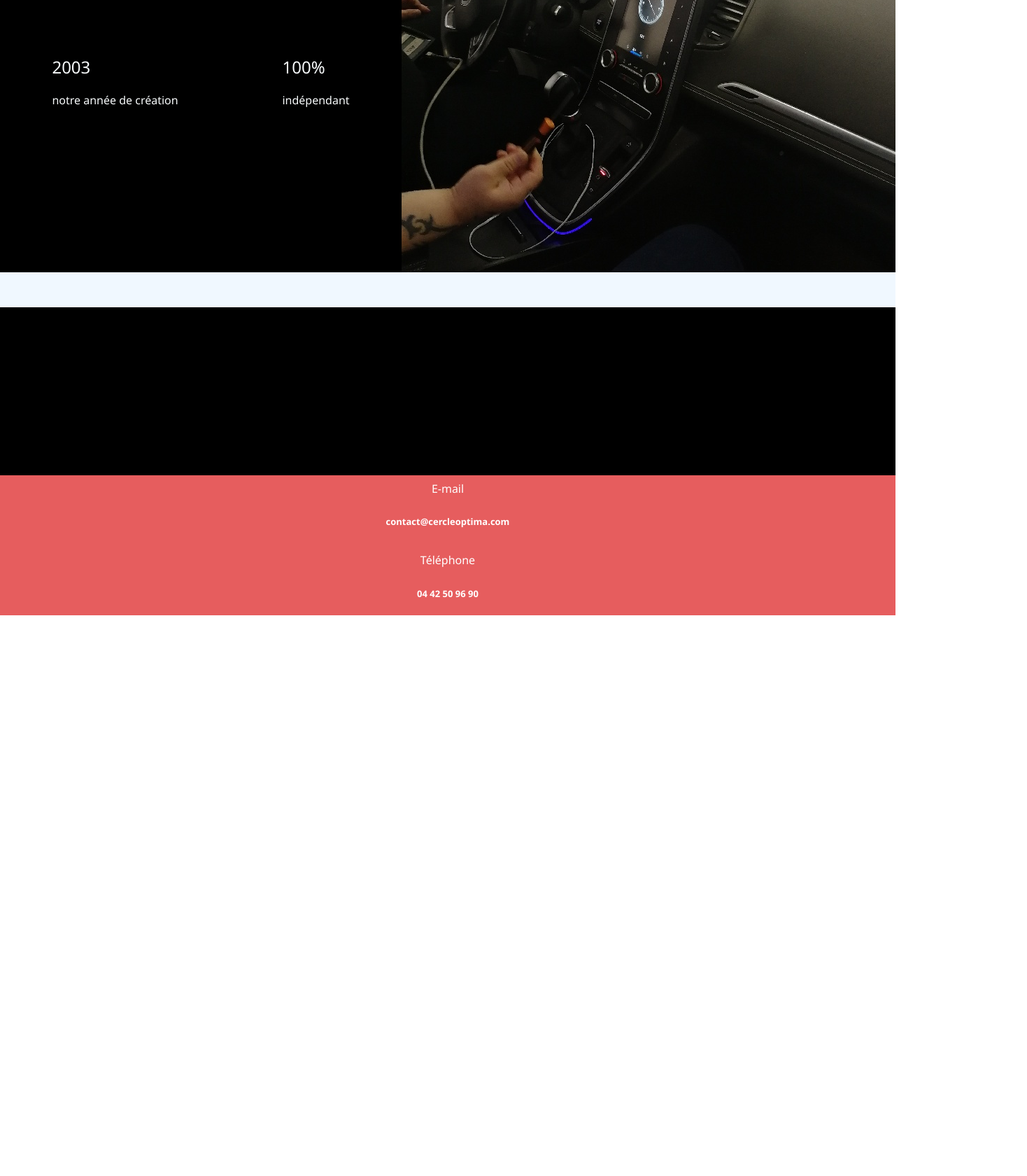
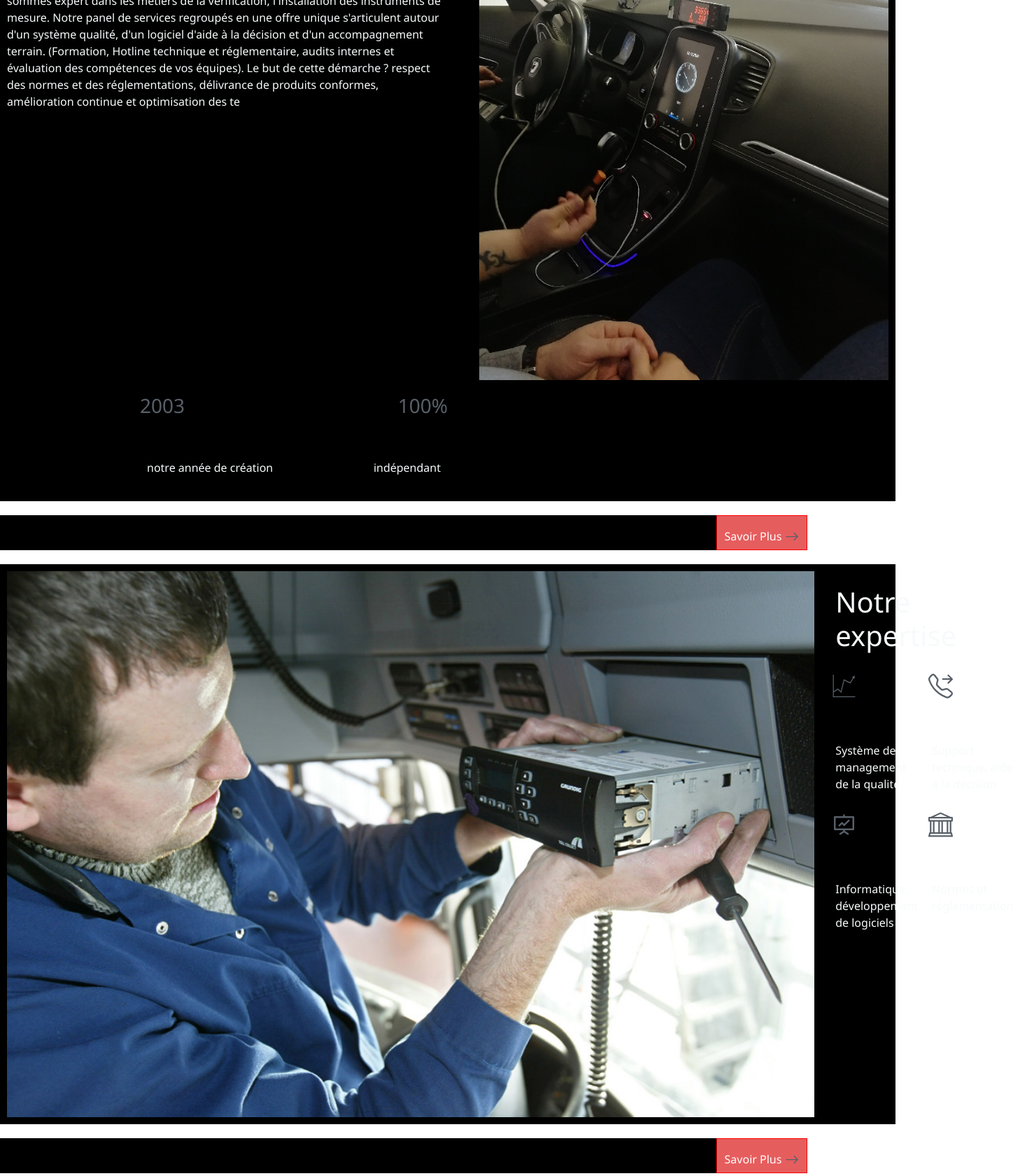
Before and after one commit to abdulrahman-kamara/Optima_v1, a React (Create React App) app: page / in a window 1280 px wide. Shown: the part 780-2460 px from the top of the page at 70% size, 1468 px wide, since content can reach past the window. Before the commit the page ends 1740 px from the top, so only its background shows below. Built offline with nearby package versions, Linux system fonts and the light colour scheme; no server answers; what google-maps-react would draw is missing.

Commit message:
page accueil 95 done

```diff
--- a/src/App.js
+++ b/src/App.js
@@ -21,7 +21,7 @@ const App = () => {
         <Routes>
           <Route path="/" element={<Accueil />} />
           <Route path="/activities" element={<Activities />} />
-          <Route path="/notre métier" element={<Métier />} />
+          <Route path="/notre-métier" element={<Métier />} />
           <Route path="/certificat" element={<Certificats />} />
           <Route path="/carrières" element={<Carrières />} />
           <Route path="/reseau" element={<Réseau/>}/>
--- a/src/components/Nav/Nav.js
+++ b/src/components/Nav/Nav.js
@@ -24,7 +24,7 @@ function NavBar() {
         <Link to="/activities">
           <li>Nos Activités</li>
         </Link>
-        <Link to="/notre métier">
+        <Link to="/notre-métier">
           <li>Notre métier</li>
         </Link>
         <Link to="/certificat">
--- a/src/pages/Accueil.css
+++ b/src/pages/Accueil.css
@@ -15,7 +15,7 @@ section{
 .hero-section{
   display: flex;
   flex-direction: column;
-  margin-top: 40px;
+  margin-top: 10px;
   padding-left: 100px;
   background-image: url('../components/Background/backgroundImage.webp');
   background-size: cover;
@@ -25,69 +25,127 @@ section{
 }
  .list-accueil ol{
   padding-top: 20px;
-  text-align: left
+  text-align: left;
+  font-size: 24px;
+  margin-bottom: 100px;
+ font-weight:bold;
+
 }
 .blank-section{
     background-color: black;
     height: 30vh;
 }
-.second-section{
+.section-metier{
+  background-color: black;
+  display: grid;
+  grid-template-columns: 1fr 1fr;
+  grid : 0px;
+}
+.section-text{
+display: flex;
+flex-direction: column;
+
+}
+.section-image{
+  height: 100vh;
+  display: flex;
+  justify-content: right;
+  padding: 10px;
+
+}
+ h4{
+padding-left: 10px;
+font-size: 40px;
+  color: var(--comet-light);
+
+}
+p{
+  display: flex;
+ margin-top: 50px;
+ padding: 10px;
+color: var(--comet-light);
+text-align: left;
+justify-content: flex-start;
+align-items: end;
+
+
+}
+.section-number {
+  display: flex;
+  flex-direction: row;
+  justify-content: space-between;
+  margin-top: 10px;
+  margin-bottom: 10px;
+}
+.section-année{
+  padding-left: 200px;
+
+}
+
+.section-percentage {
+  text-align: right;
+}
+
+.section-text{
+  color: var(--comet-light);
+}
+.plus-line{
+  display: flex;
+
+}
+
+.plus{
+  margin-top: 20px;
+  margin-bottom: 20px;
+  height: 50px;
+  width: 80%;
+  background-color: black;
+}
+.arrowlink{
+  justify-content: center;
+  align-content: center;
+  width: 130px;
+  height: 50px;
+  margin-top: 20px;
+  margin-bottom: 20px;
+  background-color: #e65d5e;
+  border: 1px solid red;
+}
+.arrowlink:hover{
+  background-color: black;
+}
+.section-activite{
   background-color: black;
   display: flex;
   justify-content: space-between;
 
 }
-.section-image{
-  height: 100vh;
+.activite-heading{
+ display: flex;
+ flex-direction: column;
+ margin-top: 20px;
+
+ padding: 10px;
 }
- h4{
-  padding: 0 10px;
-  color: var(--comet-light);
-  text-align:left;
-}
-p{
+.section-items{
   margin-top: 20px;
-  padding: 0 10px;
-   text-align: center;
-  display: flex;
-  justify-content: center;
-  align-items: center;
+  display: grid;
+  grid-template-columns: 1fr 1fr ;
 
-  color: var(--comet-light);
-
-}
-.section-number{
-  margin-top: 200px;
-  display: flex;
-  justify-content: space-around;
-}
-
-.section-text{
-  color: var(--comet-light);
-}
-
-.plus{
-  height: 50px;
-
-  background-color: aliceblue;
 }
 
 
 
 
 .footer {
-    align-self: center;
+   display: flex;
+   flex-direction: column;
     background-color: #e65d5e;
     width: 100%;
-    height: 200px;
+    height: 422px;
   }
   .email-text {
     display: flex;
-    flex-direction: column;
-    justify-content: center;
-    align-content: center;
-    align-items: center;
-    padding-top: 10px;
 
   }
 
@@ -111,4 +169,43 @@ p{
       padding-top: 20px;
       text-align: left
     }
+    .section-metier{
+      background-color: black;
+      display: flex;
+      flex-direction: column;
+
+      grid : 0px;
+    }
+    .section-number {
+      display: flex;
+      flex-direction: row;
+      justify-content: space-evenly;
+      margin-top: 10px;
+      margin-bottom: 10px;
+    }
+    .section-année{
+      padding-left: 0px;
+    }
+
+    .section-activite{
+      background-color: black;
+      display: block;
+
+
+
+    }
+    .activite-heading{
+     display: flex;
+     flex-direction: column;
+     margin-top: 20px;
+
+     padding: 10px;
+    }
+    .section-items{
+      margin-top: 20px;
+     display: block;
+
+
+    }
+
   }
--- a/src/pages/Accueil.js
+++ b/src/pages/Accueil.js
@@ -1,18 +1,14 @@
-// import { JoinFullSharp } from "@mui/icons-material";
+
 import React from "react";
-import { Col, Container, Row } from "react-bootstrap";
-import image from "../components/Background/backgroundImage.webp";
+import { Link } from "react-router-dom";
+import { BsArrowRight, BsBank, BsTelephoneForward } from "react-icons/bs";
+import { GiChart } from "react-icons/gi";
+import { AiOutlineFundProjectionScreen } from "react-icons/ai";
+
 import "./Accueil.css"
 
-const list_accueil = {
-
-}
 
 function Accueil() {
-  const bgImage = image;
-
-
-
 
   return (
 
@@ -20,8 +16,8 @@ function Accueil() {
         <div className="home-container">
           <section>
           <div className="hero-section">
-          <h2>Offre Accompagnement Qualité :</h2>
-          <h2 style={{ textDecoration: "underline" }}>
+          <h2 style={{  marginTop:"50px" }}>Offre Accompagnement Qualité :</h2>
+          <h2 style={{ textDecoration: "underline", }}>
             Profiter de l'expérience de notre pôle auditeur !
           </h2>
             <div className="list-accueil">
@@ -41,7 +37,7 @@ function Accueil() {
 
         </div>
         </section>
-        <div className="second-section">
+        <div className="section-metier">
           <div className="section-text">
             <h4>
 
@@ -53,30 +49,76 @@ Le réseau au croisement de la métrologie légale et du système qualité.
 
  Nous sommes expert dans les métiers de la vérification, l'installation des instruments de mesure. Notre panel de services regroupés en une offre unique s'articulent autour d'un système qualité, d'un logiciel d'aide à la décision et d'un accompagnement terrain. (Formation, Hotline technique et réglementaire, audits internes et évaluation des compétences de vos équipes). Le but de cette démarche ? respect des normes et des réglementations, délivrance de produits conformes, amélioration continue et optimisation des te
           </p>
+          </div>
+
+
+          <div className="section-image">
+            <img src="\images\section_image.jpg" alt="section-image" />
+          </div>
           <div className="section-number">
             <div className="section-année">
-              <h4>
+              <h3>
               2003
-              </h4>
+              </h3>
               <p>notre année de création</p>
             </div>
             <div className="section-percentage">
-              <h4>
+              <h3>
               100%
-              </h4>
+              </h3>
               <p>indépendant</p>
             </div>
           </div>
+
+        </div>
+        <div className="plus-line">
+        <div className="plus">
+        </div>
+        <div className="arrowlink">
+            <Link to="/notre-métier" style={{display:"flex", justifyContent:"center", alignItems:"center", marginTop:"10px", color:"white", textDecoration:"none"}}>Savoir Plus <BsArrowRight style={{paddingLeft:"5px", fontSize:"25px", }}/>
+            </Link>
+
           </div>
-          <div className="section-image">
-            <img src="\images\section_image.jpg" alt="section-image" />
+        </div>
+        <div className="section-activite">
+        <div className="section-image">
+            <img src="\images\technicien tachy.jpg" alt="section-image" />
           </div>
 
+          <div className="activite-heading">
+             <h4>
+            Notre expertise
+              </h4>
 
+          <div className="section-items">
+            <div>
+              <GiChart style={{paddingLeft:"5px", }} size={40} color="#fffff"/>
+              <p>Système de management de la qualité</p>
+            </div>
+            <div>
+              <BsTelephoneForward style={{paddingLeft:"5px",  }} size={40} color="#fffff"/>
+              <p>Support technique, aide à la décision</p>
+            </div>
+            <div>
+              <AiOutlineFundProjectionScreen style={{paddingLeft:"5px",  }} size={40} color="#fffff"/>
+              <p>Informatique, développement de logiciels</p>
+            </div>
+            <div>
+              <BsBank style={{paddingLeft:"5px", fontSize:"40px", }}/>
+              <p>Normes et règlementation</p>
+            </div>
+          </div>
+          </div>
+            </div>
+            <div className="plus-line">
+        <div className="plus">
         </div>
-        <div className="plus"></div>
+        <div className="arrowlink">
+            <Link to="/activities" style={{display:"flex", justifyContent:"center", alignItems:"center", marginTop:"10px", color:"white", textDecoration:"none"}}>Savoir Plus <BsArrowRight style={{paddingLeft:"5px", fontSize:"25px", }}/>
+            </Link>
 
-
+          </div>
+        </div>
 
 
       <div  className="blank-section"></div>
```
